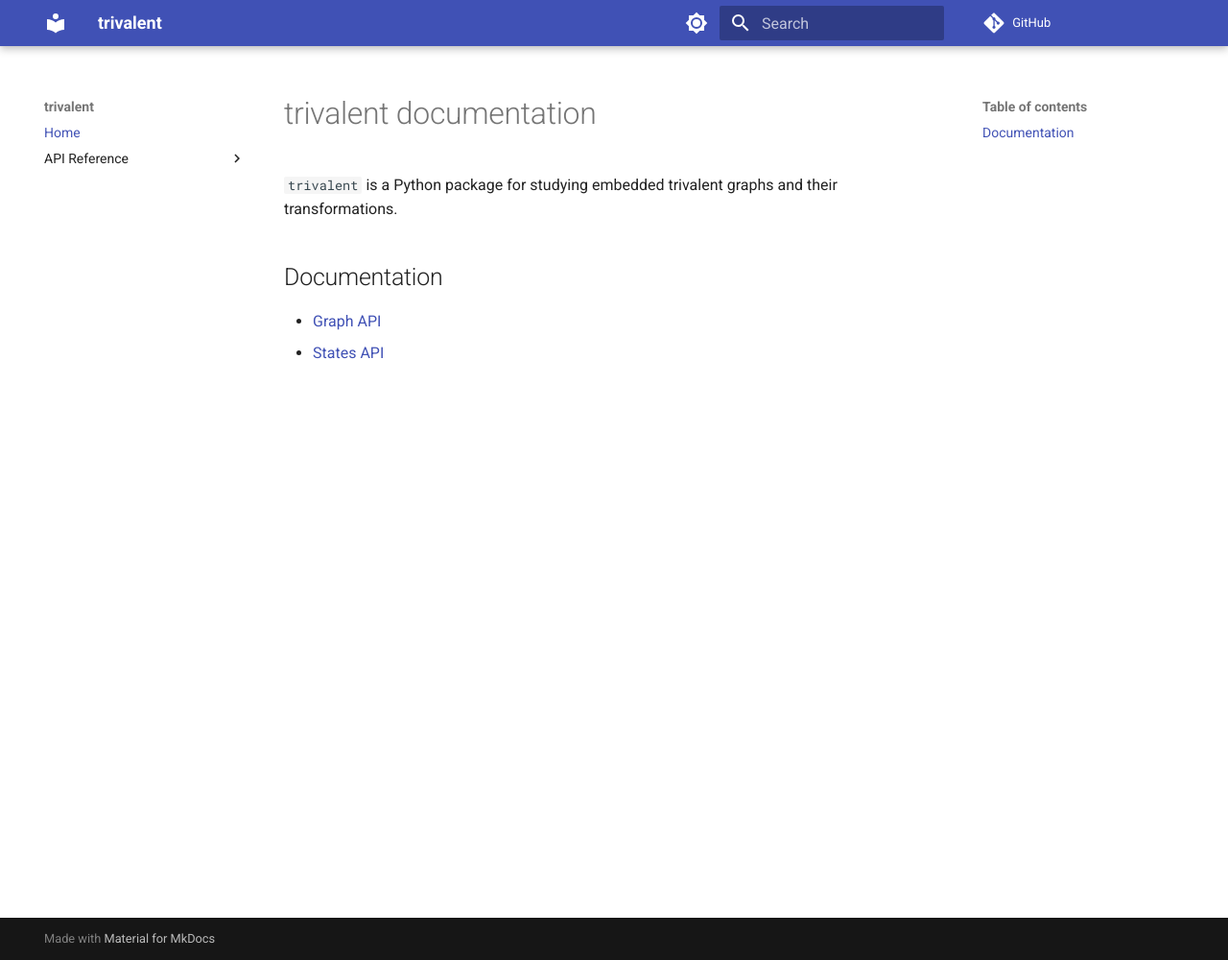
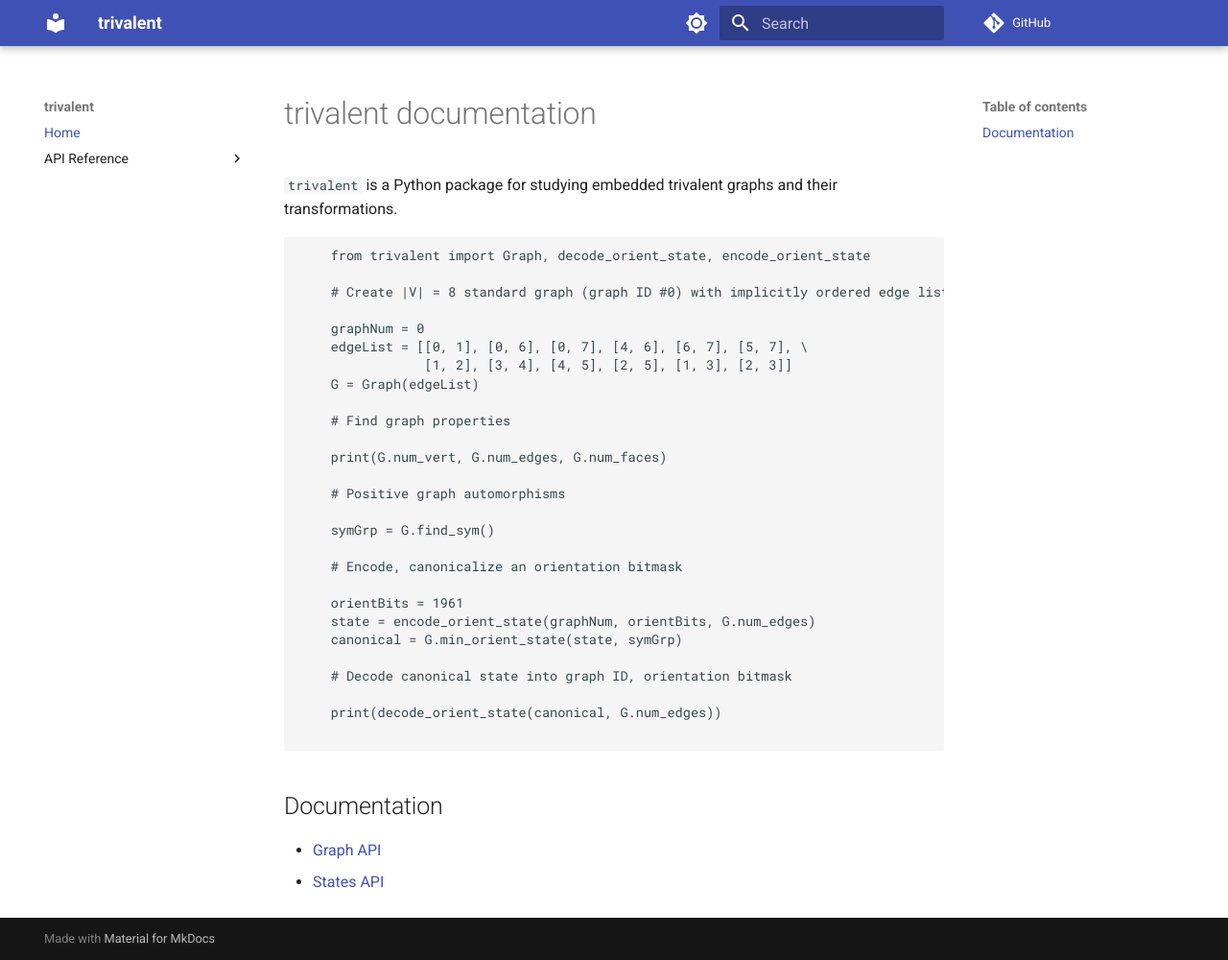
Before and after one commit to dcartin/trivalent, an MkDocs documentation site: the page built from docs/index.md, in a window 1280 px wide and 1000 px high. Shown: the whole window at 96% size. Built offline with MkDocs 1.6.1 and Material for MkDocs 9.7.7, drawn with Linux system fonts in a browser that asks for light colours; comment, search, counter and statistics services are not loaded.

Commit message:
Add minimal example

````diff
--- a/docs/index.md
+++ b/docs/index.md
@@ -3,6 +3,36 @@
 `trivalent` is a Python package for studying
 embedded trivalent graphs and their transformations.
 
+```python
+    from trivalent import Graph, decode_orient_state, encode_orient_state
+
+    # Create |V| = 8 standard graph (graph ID #0) with implicitly ordered edge list
+
+    graphNum = 0
+    edgeList = [[0, 1], [0, 6], [0, 7], [4, 6], [6, 7], [5, 7], \
+                [1, 2], [3, 4], [4, 5], [2, 5], [1, 3], [2, 3]]
+    G = Graph(edgeList)
+
+    # Find graph properties
+
+    print(G.num_vert, G.num_edges, G.num_faces)
+
+    # Positive graph automorphisms
+
+    symGrp = G.find_sym()
+
+    # Encode, canonicalize an orientation bitmask
+
+    orientBits = 1961
+    state = encode_orient_state(graphNum, orientBits, G.num_edges)
+    canonical = G.min_orient_state(state, symGrp)
+
+    # Decode canonical state into graph ID, orientation bitmask
+
+    print(decode_orient_state(canonical, G.num_edges))
+
+```
+
 ## Documentation
 
 - [Graph API](reference/graph.md)
````
